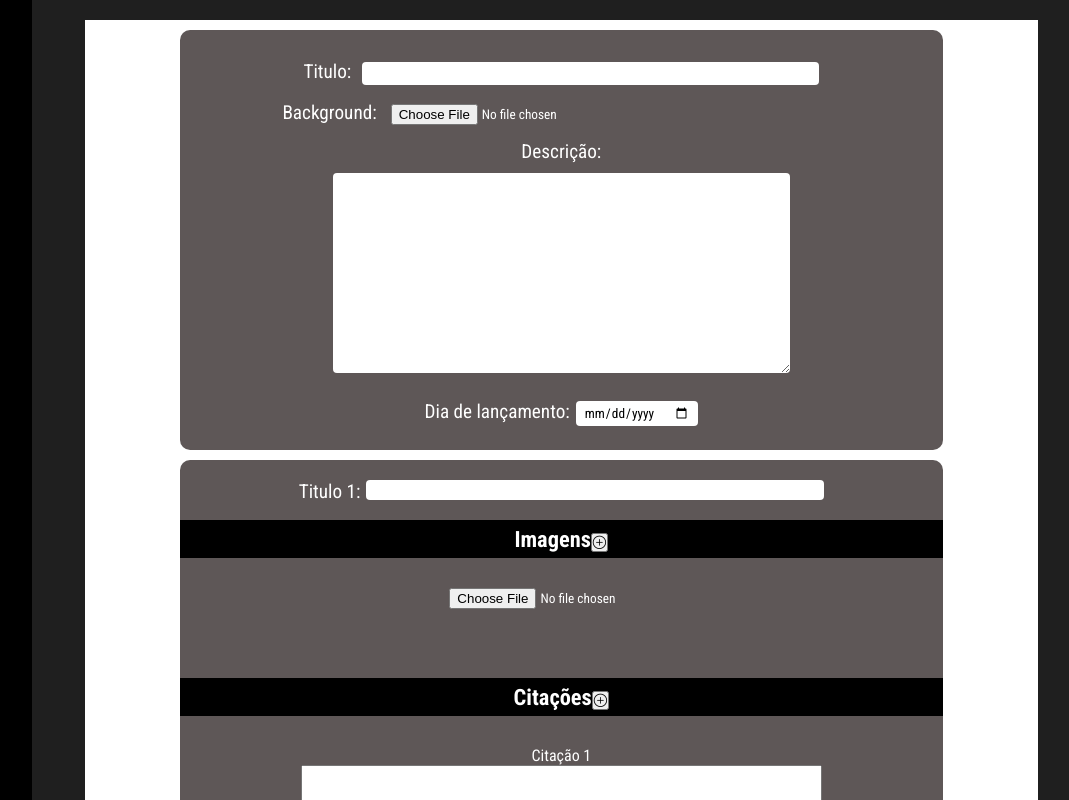
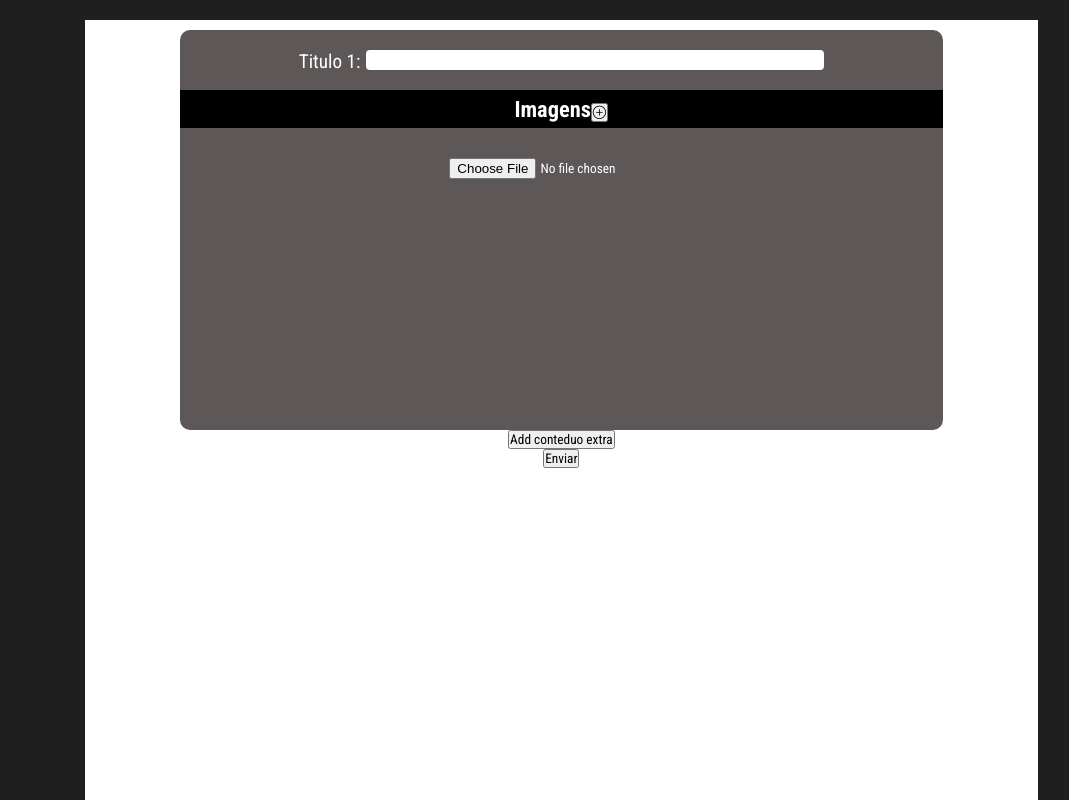
Before and after one commit to vicemanu/admin-metanoia, a React (Vite) app: page /admin in a window 1280 px wide. Shown: the top 800 px of the page, without its empty margins (189-1258 px from the left). Built offline with nearby package versions, Linux system fonts and the light colour scheme.

Commit message:
Atualizando e simplificando condigo do title até img

```diff
--- a/App.jsx
+++ b/App.jsx
@@ -1,10 +1,12 @@
 import './app.css'
 import Admin from './pages/Admin'
+import Teste from './pages/Teste'
 
 function App() {
   return(
     <>
-      <Admin/>
+      <Teste/>
+      {/* <Admin/> */}
     </>
   )
 }
--- a/src/App.jsx
+++ b/src/App.jsx
@@ -1,10 +1,12 @@
 import './app.css'
 import Admin from './pages/Admin'
+import Teste from './pages/Teste2'
 
 function App() {
   return(
     <>
       <Admin/>
+      <Teste/>
     </>
   )
 }
--- a/src/app.css
+++ b/src/app.css
@@ -33,6 +33,7 @@
 
 body {
     background-color: var(--cor5);
+    height: 100vh;
 }
 
 button {
--- a/src/components/Conteudo/index.jsx
+++ b/src/components/Conteudo/index.jsx
@@ -11,85 +11,89 @@ export default function Conteudo(props) {
 
         // console.log(titulo, img, citation, paragraph )
 
-    const [todoConteudo, setTodoConteudo] = useState({titulo: titulo, img: img, citation: citation, paragraph: paragraph, autor: autor})
 
-    function handleChangeConteudo(){
-        props.conteudo[props.index] = todoConteudo
-        props.setConteudo([...props.conteudo])
-        props.setArtigo({...props.artigo, conteudo: props.conteudo })
-    }
+    // const [todoConteudo, setTodoConteudo] = useState({titulo: titulo, img: img, citation: citation, paragraph: paragraph, autor: autor})
+
+    // function handleChangeConteudo(){
+    //     props.conteudo[props.index] = todoConteudo
+    //     props.setConteudo([...props.conteudo])
+    //     props.setArtigo({...props.artigo, conteudo: props.conteudo })
+    // }
 
     function addImg(e) {
         e.preventDefault()
-        setImg([...img, ""])
+        props.conteudo[props.index].img = [...props.conteudo[props.index].img, ""]
+        props.setConteudo([...props.conteudo])
     }
 
     function handleChangeImg(e, index) {
-        img[index] = e.target.value
-        setImg([...img])
-        setTodoConteudo({titulo, img, citation, paragraph, autor})
+        props.conteudo[props.index].img[index] = e.target.value
+        props.setConteudo([...props.conteudo])
+
+        console.log(props.conteudo)
     }
 
-    function addParagraph(e) {
-        e.preventDefault()
-        setParagraph([...paragraph, ""])
-    }
+    // function addParagraph(e) {
+    //     e.preventDefault()
+    //     setParagraph([...paragraph, ""])
+    // }
 
-    function handleChangeParagraph(e, index) {
-        paragraph[index] = e.target.value
-        setParagraph([...paragraph])
-        setTodoConteudo({titulo, img, citation, paragraph, autor})
-    }
+    // function handleChangeParagraph(e, index) {
+    //     paragraph[index] = e.target.value
+    //     setParagraph([...paragraph])
+    //     setTodoConteudo({titulo, img, citation, paragraph, autor})
+    // }
 
-    function addCitation(e) {
-        e.preventDefault()
-        setCitation([...citation, ""])
-        setAutor([...autor, ""])
-    }
+    // function addCitation(e) {
+    //     e.preventDefault()
+    //     setCitation([...citation, ""])
+    //     setAutor([...autor, ""])
+    // }
 
-    function handleChangeCitation(e, index) {
-        citation[index] = e.target.value
-        setCitation([...citation])
-        setTodoConteudo({titulo, img, citation, paragraph, autor})
-    }
+    // function handleChangeCitation(e, index) {
+    //     citation[index] = e.target.value
+    //     setCitation([...citation])
+    //     setTodoConteudo({titulo, img, citation, paragraph, autor})
+    // }
 
-    function handleChangeAutor(e, index) {
-        autor[index] = e.target.value
-        setAutor([...autor])
-        setTodoConteudo({titulo, img, citation, paragraph, autor})
-    }
+    // function handleChangeAutor(e, index) {
+    //     autor[index] = e.target.value
+    //     setAutor([...autor])
+    //     setTodoConteudo({titulo, img, citation, paragraph, autor})
+    // }
+
 
 
     return(
 
-        <div className='conteudo' onChange={() => {
-            handleChangeConteudo()
-            aliseReset()
-        }
-        } >
+        <div className='conteudo'>
 
             <label className='conteudo--title' htmlFor="">
                 Titulo {props.index + 1}:
                 <input type="text" name="" id=""
-                                        value={titulo}
+                value={props.dados.title}
                 onChange={e => {
-                                            setTitulo(e.target.value)
-                                            setTodoConteudo({titulo, img, citation, paragraph})
+                    props.conteudo[props.index].title = e.target.value
+                    props.setConteudo([...props.conteudo])
                 }}
                 />
             </label>
             <h2>Imagens
                 <button onClick={addImg}>
-                                            <i class="bi bi-plus-circle"></i>
+                    <i className="bi bi-plus-circle"></i>
                 </button>
             </h2>
             <div className='conteudo--div'>
                 {
-                                            img.map((e, index) => {
+                    props.conteudo[props.index].img.map((e, index) => {
                         return(
                             <label key={index} htmlFor={`img${index}`}>
-                                                    <input type="file" name="" id={`img${index}`}
-                                                    onChange={e => { handleChangeImg(e, index)
+                                <input type="file"
+                                    name=""
+                                    id={`img${index}`}
+                                    value={props.dados.img[index]}
+                                    onChange={e => {
+                                        handleChangeImg(e, index)
                                     }}
                                 />
                             </label>
@@ -98,7 +102,7 @@ export default function Conteudo(props) {
                 }
 
             </div>
-
+{/*
                                     <h2>Citações
                                         <button onClick={addCitation}>
                                             <i class="bi bi-plus-circle"></i>
@@ -152,7 +156,7 @@ export default function Conteudo(props) {
                                             })
                                         }
 
-                                    </div>
+                                    </div> */}
 
 
 
--- a/src/firebase.jsx
+++ b/src/firebase.jsx
@@ -1,5 +1,6 @@
 import { initializeApp } from 'firebase/app'
 import { getFirestore} from 'firebase/firestore'
+import {getStorage} from 'firebase/storage'
 
 const firebaseConfig = {
   apiKey: "AIzaSyB5SWTCAdogYgHeTnYVwtM1B6ZIis4VpyY",
@@ -12,7 +13,7 @@ const firebaseConfig = {
 };
 
 const firebaseApp = initializeApp(firebaseConfig);
-
+const storage = getStorage(firebaseApp)
 const db = getFirestore(firebaseApp);
 
-export { db };
+export { db, storage };
--- a/src/pages/Admin/admin.css
+++ b/src/pages/Admin/admin.css
@@ -1,6 +1,6 @@
 .admin_page {
     width: 100%;
-    height: 100vh;
+    min-height: 100vh;
     display: flex;
 }
 
--- a/src/pages/Admin/index.jsx
+++ b/src/pages/Admin/index.jsx
@@ -8,82 +8,55 @@ import './admin.css'
 
 export default function Admin() {
 
-    const [conteudo, setConteudo] = useState([""])
-    const [artigo, setArtigo] = useState({title0: "", img0: "", description: "", date: "", conteudo: ""})
+    const [conteudo, setConteudo] = useState([{title:"", img: [""], citation: [""], paragraph: [""],
+    author: [""] }])
+    const [artigo, setArtigo] = useState({ conteudo: ""})
 
     function addConteudo(e) {
         e.preventDefault()
 
-        setConteudo([...conteudo, ""])
+        setConteudo([...conteudo, {title:"", img: [""], citation: [""], paragraph: [""],
+        author: [""] }])
+
+
+        console.log(conteudo)
     }
+
 
     async function eviarFireBase(e) {
         e.preventDefault()
 
         await addDoc(collection(db, "artigo"), {
-           conteudo: artigo,
+            conteudo: artigo.conteudo,
         }).then(()=> {
-            setArtigo({title0: "", img0: "", description: "", date: "", conteudo: ""})
-            setConteudo([])
+            setArtigo({conteudo: ""})
+            setConteudo([{title:"", img: [""], citation: [""], paragraph: [""],
+            author: [""] }])
         }).catch((error)=> {
             console.log(error)
         })
     }
 
+
+
     return(
         <div className='admin_page'>
             <div className='Menu'></div>
             <div className='admin_page--main'>
-                <form action="" className='main--form'
+                <form action="" onSubmit={eviarFireBase} className='main--form'
                 >
-
-                    <div className='form--div form--principal'>
-                        <label className='form_principal--title' htmlFor="titulo0">
-                            Titulo: <input type="text" id='titulo0'
-                            value={artigo.title0}
-                            onChange={
-                                e => setArtigo({...artigo, title0: e.target.value})
-                                }  />
-                        </label>
-                        <label className='form_principal--img' htmlFor="background"> Background:
-                            <input type="file" name="" id="background"
-                            value={artigo.img0}
-                            onChange={
-                                e => setArtigo({...artigo, img0: e.target.value})
-                                }  />
-                        </label>
-                        <label className='form_principal--descricao' htmlFor="descrição">
-                            <span>Descrição:</span>
-                            <textarea name="" id="descrição" cols="30" rows="10"
-                            value={artigo.description}
-                            onChange={
-                                e => setArtigo({...artigo, description: e.target.value})
-                                }>
-
-                            </textarea>
-                        </label>
-                        <label className='form_principal--date' htmlFor="lancamento">
-                            Dia de lançamento:
-                            <input type="date" id='lancamento'
-                            value={artigo.date}
-                            onChange={
-                                e => setArtigo({...artigo, date: e.target.value})
-                                }
-                             />
-                        </label>
-                    </div>
 
                     {
                         conteudo.map((e , index ) => {
                             return (
-                                <Conteudo key={index} index={index} dados={e} conteudo={conteudo}  setConteudo={setConteudo} artigo={artigo} setArtigo={setArtigo}/>
+                                <Conteudo key={index} index={index} dados={e} conteudo={conteudo} setConteudo={setConteudo} artigo={artigo} setArtigo={setArtigo}/>
                             )
                         })
                     }
 
                     <button onClick={addConteudo}>Add conteduo extra</button>
 
-                    <button onClick={eviarFireBase} type="submit">Enviar</button>
+                    <button type="submit">Enviar</button>
                 </form>
             </div>
         </div>
--- /dev/null
+++ b/src/pages/Teste2/index.jsx
@@ -0,0 +1,49 @@
+import { getDownloadURL, ref, uploadBytesResumable } from 'firebase/storage'
+import { useState } from "react"
+import { storage } from "../../firebase"
+
+export default function Teste2() {
+
+
+    const [imgURL, setImgURL] = useState("")
+    const [progress, setProgress] = useState(0)
+
+    const handleUpLoad = e => {
+        e.preventDefault()
+        const file = e.target[1]?.files[0]
+        if(!file) return;
+        console.log(file )
+        const storageRef = ref(storage, `images/${file.name}`)
+        const uploadTask = uploadBytesResumable(storageRef, file)
+
+
+        uploadTask.on(
+            "state_changed",
+            snapshot => {
+                const progress = (snapshot.bytesTransferred / snapshot.totalBytes) * 100
+                setProgress(progress)
+            },
+            error => {
+                alert(error)
+            },
+            () => {
+                getDownloadURL(uploadTask.snapshot.ref).then(url => {
+                    setImgURL(url)
+                })
+            }
+        )
+    }
+    return(
+        <>
+            <form onSubmit={handleUpLoad} action="">
+                <input type="file" />
+                <input type="file" />
+                <button type="submit">Enviar</button>
+            </form>
+            <br />
+            {!imgURL && <progress value={progress} max="100"/>}
+            {imgURL && <img src={imgURL} alt="imagem" /> }
+        </>
+
+    )
+}
```
Also changed, not shown: firebase.jsx (deleted, +0 -18 lines). Lines whose indentation alone changed are shown as unchanged.
